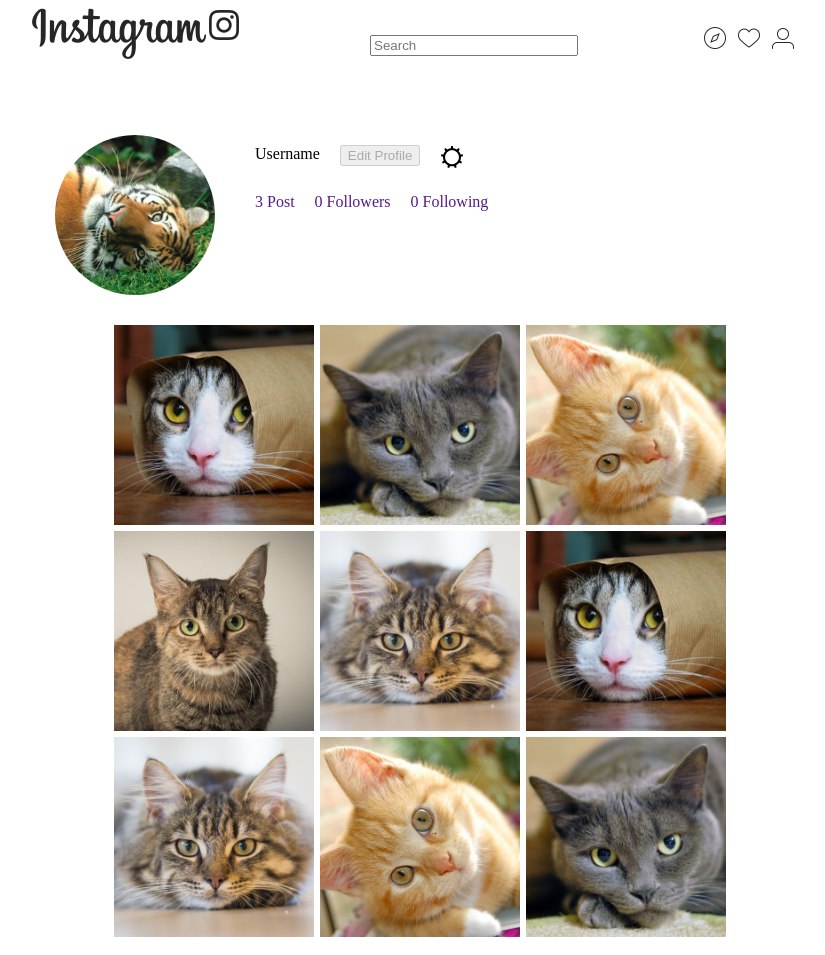
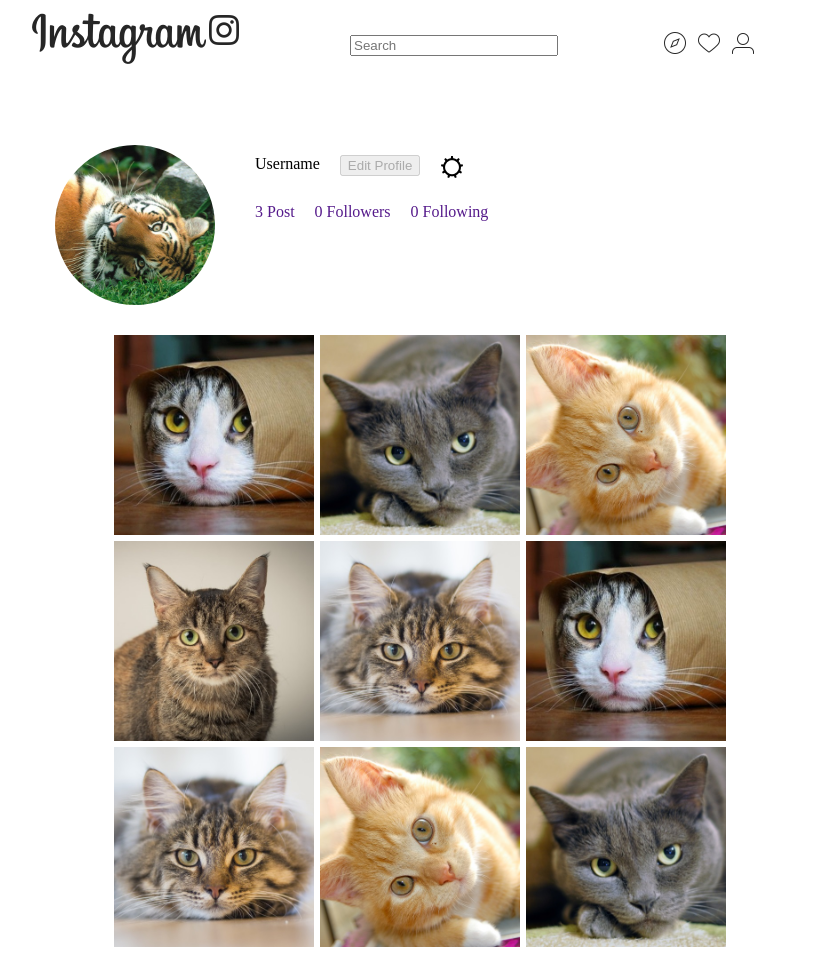
Before and after one commit to Sergio9145/WebDesign, a website: page client/index.html in a window 1280 px wide. Shown: the top 955 px of the page, without its empty margins (220-1045 px from the left). Drawn offline with Linux system fonts and the light colour scheme.

Commit message:
Updated styles

```diff
--- a/client/css/main_page.css
+++ b/client/css/main_page.css
@@ -39,7 +39,13 @@ li {
 }
 
 .a_icon {
+    float:left;
     margin: 5px;
+}
+
+#search {
+    margin: 0px 100px;
+    width: 200px;
 }
 
 #Main {
@@ -55,11 +61,6 @@ li {
 #Content {
     clear: both;
     padding: 10px;
-}
-
-#search {
-    margin: 0px 120px;
-    width: 200px;
 }
 
 #button {
--- a/client/index.html
+++ b/client/index.html
@@ -18,11 +18,11 @@ All copyrights reserved.
 </head>
 <body><center>
     <div id="Header">
-        <div class="header_item"><a class="a_icon" href="/"><img src="img/Logo.png" alt="Instagram Logo"/></a></div>
+        <div class="header_item"><a class="a_icon" href=""><img src="img/Logo.png" alt="Instagram Logo"/></a></div>
         <div class="header_item"><input id="search" type="text" name="search" placeholder="Search"></div>
-        <div class="header_item"><a class="a_icon" href="/"><img id="explore" src="img/Explore.png" alt="Explore Button"></a></div>
-        <div class="header_item"><a class="a_icon" href="/"><img id="like" src="img/Like.png" alt="Like Button"></a></div>
-        <div class="header_item"><a class="a_icon" href="/"><img id="profile" src ="img/Profile.png" alt="Profile Button"></a></div>
+        <div class="header_item"><a class="a_icon" href=""><img id="explore" src="img/Explore.png" alt="Explore Button"></a></div>
+        <div class="header_item"><a class="a_icon" href=""><img id="like" src="img/Like.png" alt="Like Button"></a></div>
+        <div class="header_item"><a class="a_icon" href=""><img id="profile" src ="img/Profile.png" alt="Profile Button"></a></div>
     </div>
 
     <div id="Main">
```
